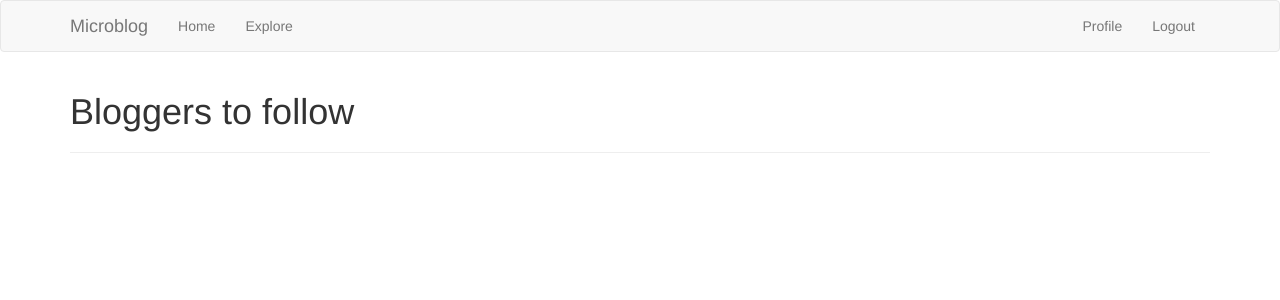
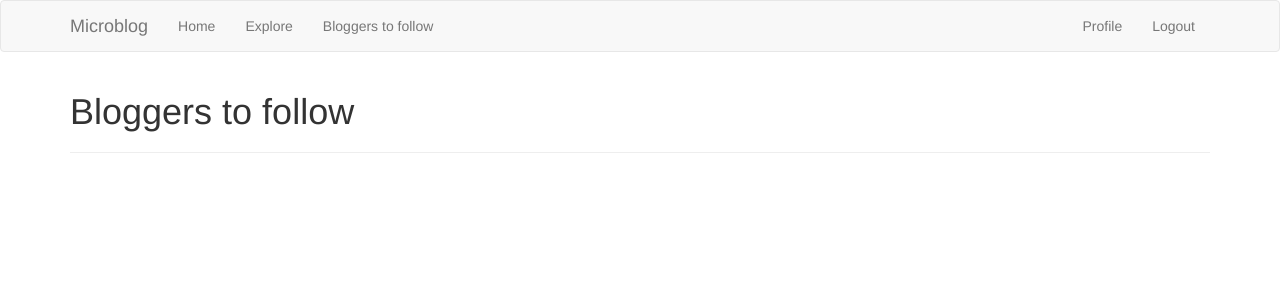
Before and after one commit to SangamreddyShivaRaj/Web-Application, a Python web app: template app/templates/bloggers.html in a window 1280 px wide. Shown: the top 300 px of the page. Run offline with Jinja, Linux system fonts and the light colour scheme; the template is opened without the code that fills it, so the values that code supplies are empty; some libraries are stand-ins or nearby versions.

Commit message:
fourth commit

```diff
--- a/app/models.py
+++ b/app/models.py
@@ -61,6 +61,8 @@ class User(UserMixin, db.Model):
         own = Post.query.filter_by(user_id=self.id)
         return followed.union(own).order_by(Post.timestamp.desc())
 
+
+
     def get_reset_password_token(self, expires_in=600):
         return jwt.encode(
             {'reset_password': self.id, 'exp': time() + expires_in},
--- a/app/templates/base.html
+++ b/app/templates/base.html
@@ -20,6 +20,7 @@
                 <ul class="nav navbar-nav">
                     <li><a href="{{ url_for('index') }}">Home</a></li>
                     <li><a href="{{ url_for('explore') }}">Explore</a></li>
+                    <li><a href="{{ url_for('bloggers') }}">Bloggers to follow</a></li>
                 </ul>
                 <ul class="nav navbar-nav navbar-right">
                     {% if current_user.is_anonymous %}
```
Also changed, not shown: app.db, 1 other file.
